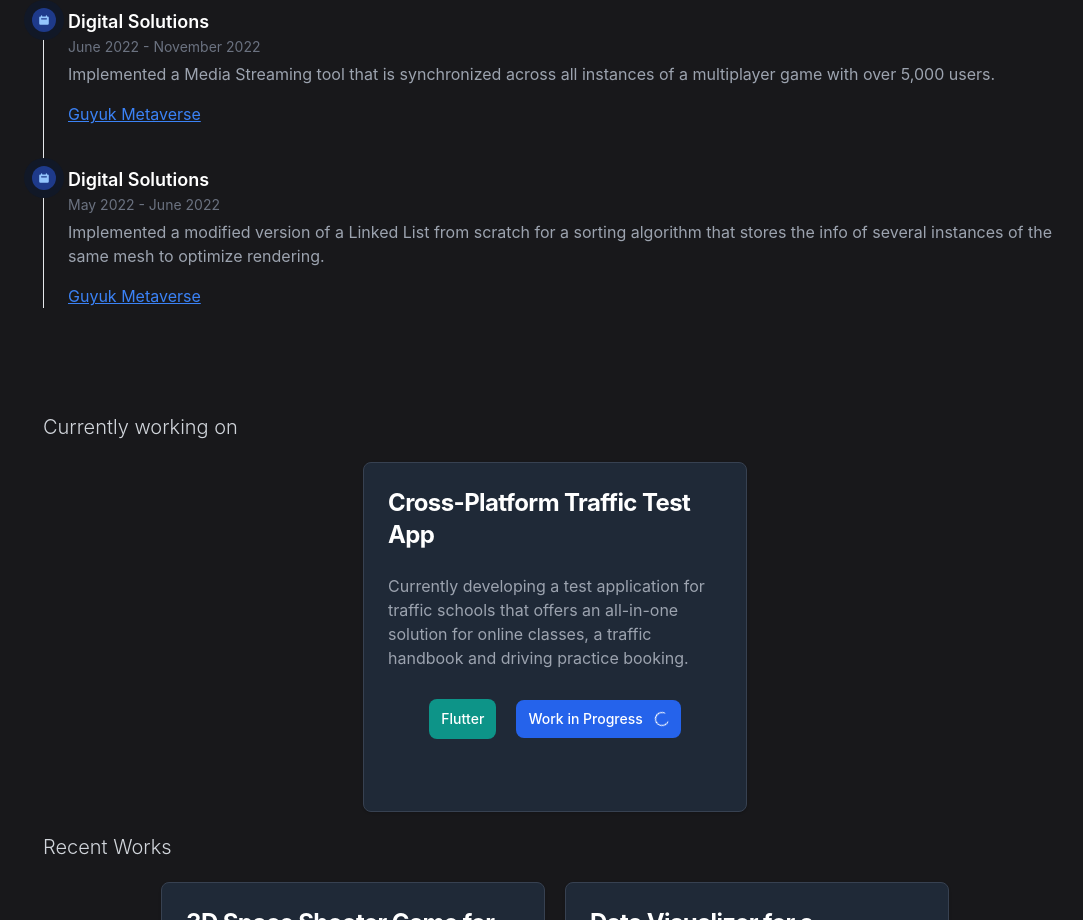
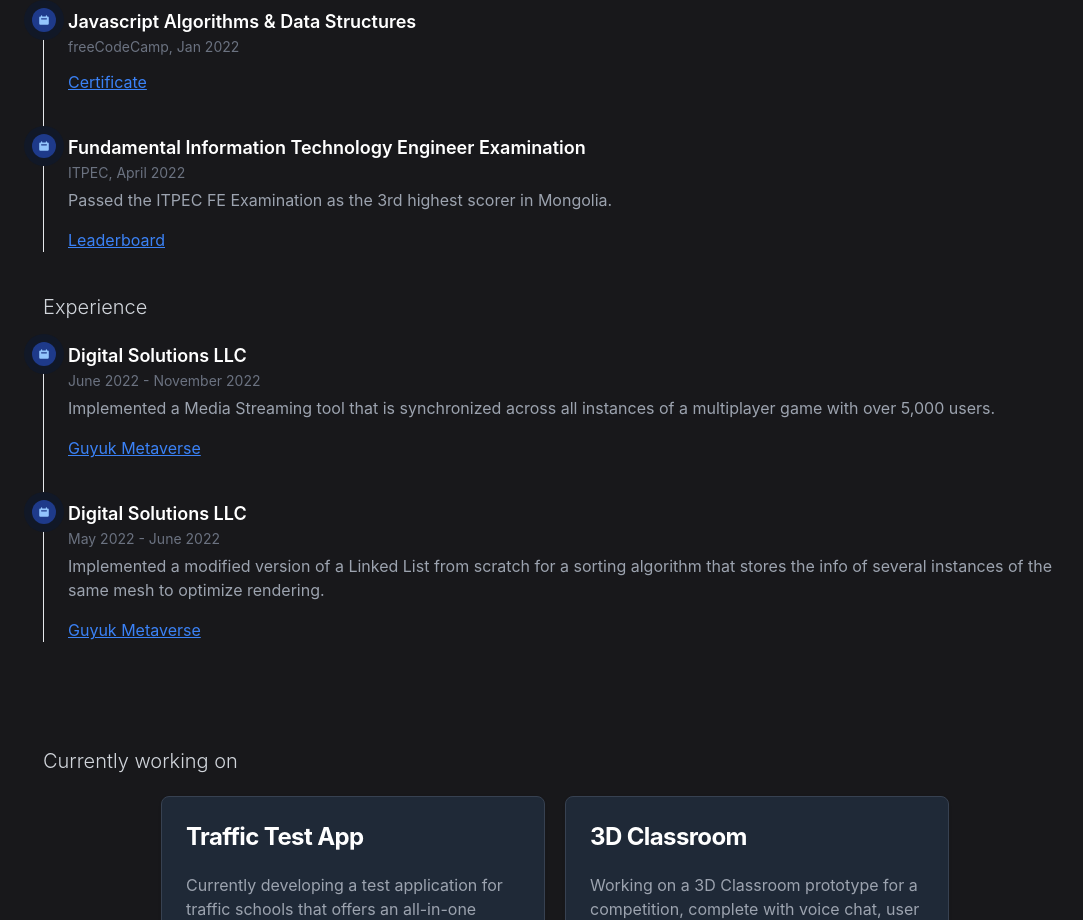
Before and after one commit to khosbilegt/khosbilegt, a React (Create React App) app in the folder portfolio/: page / in a window 1280 px wide. Shown: the part 1880-2800 px from the top of the page, without its empty margins (85-1168 px from the left). Built offline with nearby package versions, Linux system fonts and the light colour scheme.

Commit message:
added certificates

```diff
--- a/portfolio/src/App.jsx
+++ b/portfolio/src/App.jsx
@@ -1,5 +1,5 @@
 import { useEffect } from 'react';
-import { Navbar, Hero, About, Experience, Education, Works, Footer } from "./components";
+import { Navbar, Hero, About, Experience, Education, Works, Footer, Qualifications } from "./components";
 import styles from './styles';
 
 const App = () => {
@@ -35,6 +35,12 @@ const App = () => {
 
       <div className={`${styles.paddingX} ${styles.flexCenter}`}>
         <div className={`${styles.boxWidth}`}>
+          <Qualifications />
+        </div>
+      </div>
+
+      <div className={`${styles.paddingX} ${styles.flexCenter}`}>
+        <div className={`${styles.boxWidth}`}>
           <Experience />
         </div>
       </div>
--- /dev/null
+++ b/portfolio/src/components/Qualifications.jsx
@@ -0,0 +1,30 @@
+import React from 'react';
+import { Element } from 'react-scroll';
+import styles from '../styles';
+import { qualificationsInfo } from '../constants';
+
+function Qualifications() {
+  return (
+     <Element name="qualifications" className={`${styles.paddingX}`}>
+     <h1 className={`text-gray-300 text-[20px] font-light mb-5`}>
+          Qualifications
+     </h1>
+
+     <ol class={`relative border-l border-gray-200 dark:border-gray-700`}>
+          {qualificationsInfo.map((val, index) => (
+               <li className="mb-10 ml-6">
+                    <span class="absolute flex items-center justify-center w-6 h-6 rounded-full -left-3 ring-8  ring-gray-900 bg-blue-900">
+                         <svg aria-hidden="true" class="w-3 h-3 text-blue-300" fill="currentColor" viewBox="0 0 20 20" xmlns="http://www.w3.org/2000/svg"><path fill-rule="evenodd" d="M6 2a1 1 0 00-1 1v1H4a2 2 0 00-2 2v10a2 2 0 002 2h12a2 2 0 002-2V6a2 2 0 00-2-2h-1V3a1 1 0 10-2 0v1H7V3a1 1 0 00-1-1zm0 5a1 1 0 000 2h8a1 1 0 100-2H6z" clip-rule="evenodd"></path></svg>
+                    </span>
+                    <h3 class="flex items-center mb-1 text-lg font-semibold text-white">{val.title}</h3>
+                    <time class="block mb-2 text-sm font-normal leading-none text-gray-500">{val.issuer}, {val.date}</time>
+                    <p class="mb-4 text-base font-normal text-gray-400">{val.info}</p>
+                    <a href={`${val.url}`} className='text-blue-500 underline'>{val.link}</a>
+               </li>
+          ))}
+     </ol>
+  </Element>
+  )
+}
+
+export default Qualifications
--- a/portfolio/src/components/Works.jsx
+++ b/portfolio/src/components/Works.jsx
@@ -1,6 +1,6 @@
 import React from 'react'
 import { Element } from 'react-scroll';
-import { currentWorkInfo, worksInfo } from '../constants';
+import { currentWorksInfo, worksInfo } from '../constants';
 import { AiOutlineLoading3Quarters } from 'react-icons/ai';
 import styles from '../styles';
 
@@ -10,21 +10,22 @@ function Works() {
           <h1 className={`text-gray-300 text-[20px] font-light mb-5`}>
                Currently working on
           </h1>
-          <div className={`w-full flex-wrap gap-[20px] flex ${styles.flexCenter}`}>
-               <div className={`rounded-lg max-w-sm p-6 h-[350px]
+          <div className={`w-full flex-wrap gap-[20px] flex ${styles.flexCenter} relative`}>
+               {currentWorksInfo.map((val, index) => {
+                    return <div className={`rounded-lg max-w-sm p-6
                     border shadow bg-gray-800 border-gray-700`}>
-                    <h5 class="mb-2 text-2xl font-bold tracking-tight text-white h-[75px]">
-                         {currentWorkInfo.title}
+                         <h5 class="mb-2 text-2xl font-bold tracking-tight text-white">
+                              {val.title}
                          </h5>
-                    <p class="mb-3 mt-3 font-normal text-gray-400
+                         <p class="mb-3 mt-5 font-normal text-gray-400
                          h-[100px]">
-                         {currentWorkInfo.info}
+                              {val.info}
                          </p>
-                    <div className={`${styles.flexCenter} mt-[25px]`}>
+                         <div className={`${styles.flexCenter}`}>
                               <span className={`"inline-flex items-center px-3 py-2.5
                               text-sm font-medium text-center text-white rounded-lg
                               focus:outline-none bg-teal-600`} key={"t"}>
-                              {currentWorkInfo.tag}
+                                   {val.tag}
                               </span>
                               <span className="inline-flex items-center px-3 py-[9px]
                               text-sm font-medium text-center text-white rounded-lg
@@ -34,6 +35,8 @@ function Works() {
                               </span>
                          </div>
                     </div>
+               })}
+
           </div>
 
           <h1 className={`text-gray-300 text-[20px] font-light mb-5 mt-5`}>
@@ -80,7 +83,3 @@ function Works() {
 }
 
 export default Works;
-
-/*
-
-*/
--- a/portfolio/src/components/index.js
+++ b/portfolio/src/components/index.js
@@ -6,6 +6,7 @@ import Experience from './Experience';
 import Education from './Education';
 import Works from './Works';
 import Footer from './Footer';
+import Qualifications from './Qualifications';
 
 export {
      Navbar,
@@ -16,4 +17,5 @@ export {
      Education,
      Works,
      Footer,
+     Qualifications
 };
--- a/portfolio/src/constants.js
+++ b/portfolio/src/constants.js
@@ -15,8 +15,8 @@ export const navLinks = [
 
 export const cvLink = 'https://drive.google.com/file/d/16__jl8QNiHHZTsrWeUf0lupwqmv4bvf4/view?usp=sharing';
 
-export const heroText = "I'm a Software Developer based in Mongolia with over a year"
-+ " of freelancing experience and 6 months of professional experience. "
+export const heroText = "I'm a Software Developer based in Mongolia with over 2 years of"
++ " professional experience and nearly 3 years of freelance experience. "
 
 export const aboutText =
 [
@@ -28,14 +28,14 @@ export const aboutText =
 
 export const experienceInfo = [
   {
-    title: "Digital Solutions",
+    title: "Digital Solutions LLC",
     date: "June 2022 - November 2022",
     info: "Implemented a Media Streaming tool that is synchronized across all instances of a multiplayer game with over 5,000 users.",
     link: "Guyuk Metaverse",
     url: "https://guyuk.mn/"
   },
   {
-    title: "Digital Solutions",
+    title: "Digital Solutions LLC",
     date: "May 2022 - June 2022",
     info: "Implemented a modified version of a Linked List from scratch for a sorting algorithm that stores the info of several instances of the same mesh to optimize rendering.",
     link: "Guyuk Metaverse",
@@ -54,13 +54,41 @@ export const educationInfo = [
   },
 ]
 
-export const currentWorkInfo = {
-  title: "Cross-Platform Traffic Test App",
-  info: "Currently developing a test application for traffic schools that offers an all-in-one solution for online classes, a traffic handbook and driving practice booking.",
-  image: "https://i.imgur.com/tWciBO9.png",
-  url: "https://youtu.be/NuF38_t82_k",
-  tag: "Flutter"
-};
+export const qualificationsInfo = [
+  {
+    title: "Javascript Algorithms & Data Structures",
+    issuer: "freeCodeCamp",
+    date: "Jan 2022",
+    info: "",
+    link: "Certificate",
+    url: "https://www.freecodecamp.org/certification/Khosbilegt/javascript-algorithms-and-data-structures"
+  },
+  {
+    title: "Fundamental Information Technology Engineer Examination",
+    issuer: "ITPEC",
+    date: "April 2022",
+    info: "Passed the ITPEC FE Examination as the 3rd highest scorer in Mongolia.",
+    link: "Leaderboard",
+    url: "https://itpec.org/statsandresults/high-score-passers-202204.html"
+  },
+]
+
+export const currentWorksInfo = [
+  {
+    title: "Traffic Test App",
+    info: "Currently developing a test application for traffic schools that offers an all-in-one solution for online classes, a traffic handbook and driving practice booking.",
+    image: "https://i.imgur.com/tWciBO9.png",
+    url: "https://youtu.be/NuF38_t82_k",
+    tag: "Flutter"
+  },
+  {
+    title: "3D Classroom",
+    info: "Working on a 3D Classroom prototype for a competition, complete with voice chat, user authentication, real-time interaction with 3D models and education content.",
+    image: "https://i.imgur.com/tWciBO9.png",
+    url: "https://youtu.be/NuF38_t82_k",
+    tag: "UE4"
+  }
+];
 
 export const worksInfo = [
   {
```
Lines whose indentation alone changed are shown as unchanged.
